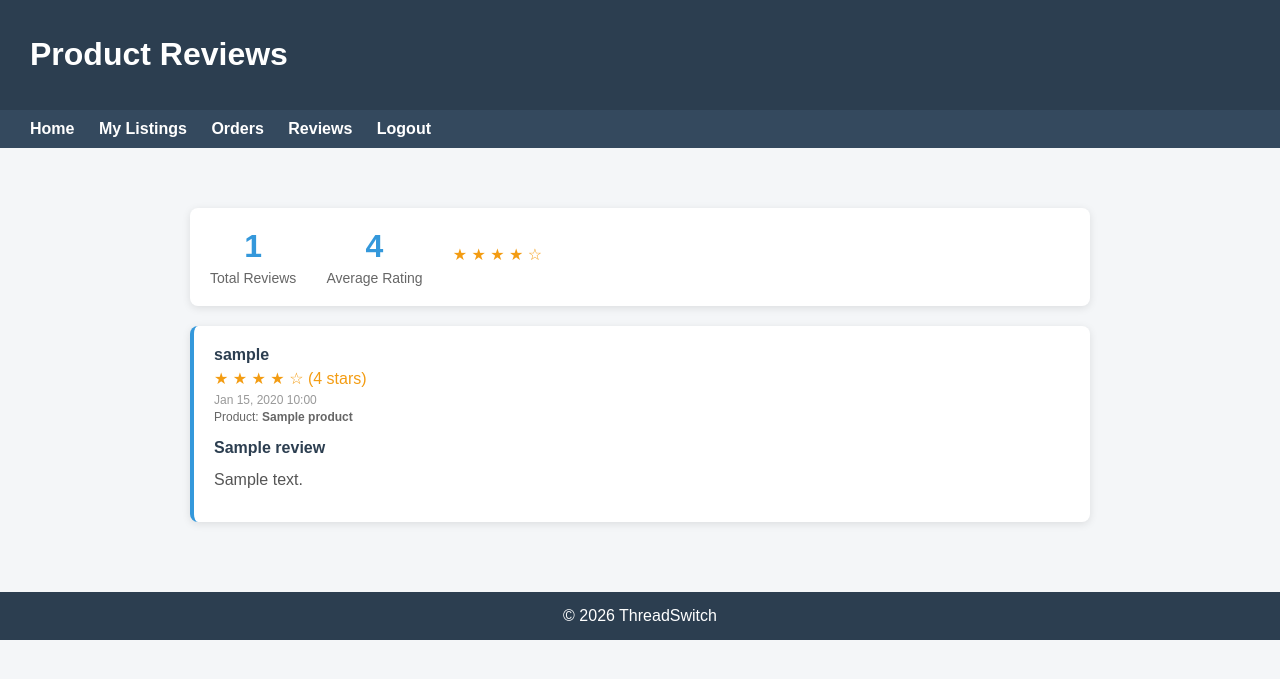
After one commit to loydemily6373/Group_1, a Django app: template sellers/templates/sellers/seller_reviews.html in a window 1280 px wide. The commit adds this page. Shown: the top 679 px of the page. Run offline with Django 5.2, Linux system fonts and the light colour scheme; the template is opened without the code that fills it: most values are stand-ins (such as "Sample title", 1, 10 or a date in 2020).

Commit message:
adding reviews pt2 #65

```diff
--- a/sellers/templates/sellers/seller_home.html
+++ b/sellers/templates/sellers/seller_home.html
@@ -135,6 +135,7 @@
         <a href="{% url 'product_creation' %}">Add Product</a>
         <a href="{% url 'seller_order_history' %}">Order History</a>
         <a href="{% url 'seller_return_requests' %}">Pending Returns</a>
+        <a href="{% url 'seller_reviews' %}">Reviews</a>
         <a href="{% url 'seller_shipping_address' %}">Shipping Address</a>
         <a href="{% url 'webhook_settings' %}">Webhook Settings</a>
         <a href="{% url 'account_logout' %}">Logout</a>
--- /dev/null
+++ b/sellers/templates/sellers/seller_reviews.html
@@ -0,0 +1,223 @@
+<!DOCTYPE html>
+<html>
+<head>
+    <title>Product Reviews - ThreadSwitch</title>
+    <style>
+        body {
+            font-family: Arial, sans-serif;
+            margin: 0;
+            background-color: #f4f6f8;
+            color: #1f2937;
+        }
+
+        header {
+            background-color: #2c3e50;
+            color: white;
+            padding: 15px 30px;
+        }
+
+        nav {
+            background-color: #34495e;
+            padding: 10px 30px;
+        }
+
+        nav a {
+            color: white;
+            text-decoration: none;
+            margin-right: 20px;
+            font-weight: bold;
+        }
+
+        nav a:hover {
+            text-decoration: underline;
+        }
+
+        .container {
+            max-width: 900px;
+            margin: 30px auto;
+            padding: 30px;
+        }
+
+
+
+        .stats {
+            background: white;
+            padding: 20px;
+            border-radius: 8px;
+            margin-bottom: 20px;
+            box-shadow: 0 2px 8px rgba(0,0,0,0.1);
+            display: flex;
+            gap: 30px;
+            align-items: center;
+        }
+
+        .stat-item {
+            text-align: center;
+        }
+
+        .stat-number {
+            font-size: 32px;
+            font-weight: bold;
+            color: #3498db;
+        }
+
+        .stat-label {
+            color: #666;
+            font-size: 14px;
+            margin-top: 5px;
+        }
+
+        .stars {
+            display: inline-block;
+            color: #f39c12;
+            font-size: 18px;
+        }
+
+        .no-reviews {
+            background: white;
+            padding: 30px;
+            border-radius: 8px;
+            text-align: center;
+            color: #666;
+            box-shadow: 0 2px 8px rgba(0,0,0,0.1);
+        }
+
+        .reviews-list {
+            display: flex;
+            flex-direction: column;
+            gap: 20px;
+        }
+
+        .review-card {
+            background: white;
+            padding: 20px;
+            border-radius: 8px;
+            box-shadow: 0 2px 8px rgba(0,0,0,0.1);
+            border-left: 4px solid #3498db;
+        }
+
+        .review-header {
+            display: flex;
+            justify-content: space-between;
+            align-items: flex-start;
+            margin-bottom: 15px;
+        }
+
+        .reviewer-info {
+            flex: 1;
+        }
+
+        .reviewer-name {
+            font-weight: bold;
+            color: #2c3e50;
+            margin-bottom: 5px;
+        }
+
+        .review-rating {
+            color: #f39c12;
+            font-size: 16px;
+            margin-bottom: 5px;
+        }
+
+        .review-date {
+            font-size: 12px;
+            color: #999;
+        }
+
+        .product-name {
+            font-size: 12px;
+            color: #666;
+            margin-top: 3px;
+        }
+
+        .review-title {
+            font-weight: bold;
+            color: #2c3e50;
+            font-size: 16px;
+            margin-bottom: 10px;
+        }
+
+        .review-comment {
+            color: #555;
+            line-height: 1.6;
+            margin-bottom: 10px;
+        }
+
+        footer {
+            background-color: #2c3e50;
+            color: white;
+            text-align: center;
+            padding: 15px;
+            margin-top: 40px;
+        }
+    </style>
+</head>
+
+<body>
+
+    <header>
+        <h1>Product Reviews</h1>
+    </header>
+
+    <nav>
+        <a href="{% url 'seller_home' %}">Home</a>
+        <a href="{% url 'product_list' %}">My Listings</a>
+        <a href="{% url 'seller_order_history' %}">Orders</a>
+        <a href="{% url 'seller_reviews' %}">Reviews</a>
+        <a href="{% url 'account_logout' %}">Logout</a>
+    </nav>
+
+    <div class="container">
+        <div class="stats">
+            <div class="stat-item">
+                <div class="stat-number">{{ total_reviews }}</div>
+                <div class="stat-label">Total Reviews</div>
+            </div>
+            <div class="stat-item">
+                <div class="stat-number">{{ avg_rating }}</div>
+                <div class="stat-label">Average Rating</div>
+            </div>
+            <div class="stat-item">
+                <div class="review-rating">
+                    {% for star in "12345" %}
+                        {% if forloop.counter <= avg_rating %}★{% else %}☆{% endif %}
+                    {% endfor %}
+                </div>
+            </div>
+        </div>
+
+        {% if reviews %}
+            <div class="reviews-list">
+                {% for review in reviews %}
+                    <div class="review-card">
+                        <div class="review-header">
+                            <div class="reviewer-info">
+                                <div class="reviewer-name">{{ review.buyer.get_full_name|default:review.buyer.username }}</div>
+                                <div class="review-rating">
+                                    {% for star in "12345" %}
+                                        {% if forloop.counter <= review.rating %}★{% else %}☆{% endif %}
+                                    {% endfor %}
+                                    ({{ review.rating }} stars)
+                                </div>
+                                <div class="review-date">{{ review.created_at|date:"M d, Y H:i" }}</div>
+                                <div class="product-name">Product: <strong>{{ review.product.product_name }}</strong></div>
+                            </div>
+                        </div>
+                        <div class="review-title">{{ review.title }}</div>
+                        <div class="review-comment">{{ review.comment }}</div>
+                    </div>
+                {% endfor %}
+            </div>
+        {% else %}
+            <div class="no-reviews">
+                <p>📝 No reviews yet. Your customers can leave reviews after completing their orders.</p>
+            </div>
+        {% endif %}
+    </div>
+
+    <footer>
+        © 2026 ThreadSwitch
+    </footer>
+
+</body>
+</html>
--- a/sellers/urls.py
+++ b/sellers/urls.py
@@ -18,4 +18,5 @@ urlpatterns = [
     path('webhooks/', views.webhook_settings, name='webhook_settings'),
     path('webhooks/toggle/', views.toggle_webhook, name='toggle_webhook'),
     path('notifications/<int:notification_id>/dismiss/', views.dismiss_notification, name='dismiss_notification'),
+    path('reviews/', views.seller_reviews, name='seller_reviews'),
 ]
```
Also changed, not shown: sellers/templates/sellers/buyer_return_requests.html (+16 -0 lines), sellers/tests.py (+10 -8 lines), sellers/views.py (+26 -0 lines), sellers/webhooks.py (+93 -47 lines).
